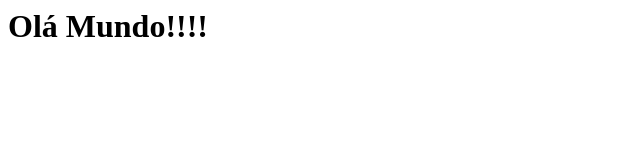
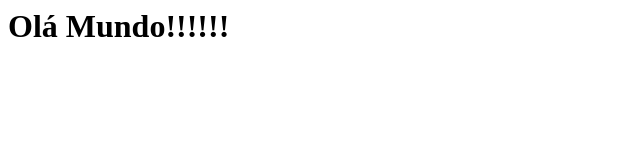
Before and after one commit to gubertevandro001/git-fullcycle, a plain HTML site: page index.html in a window 1280 px wide. Shown: the full height of the page, 0-640 px from the left. Drawn offline with Linux system fonts and the light colour scheme.

```diff
--- a/index.html
+++ b/index.html
@@ -1 +1 @@
-<h1>Olá Mundo!!!!</h1>
+<h1>Olá Mundo!!!!!!</h1>
```
